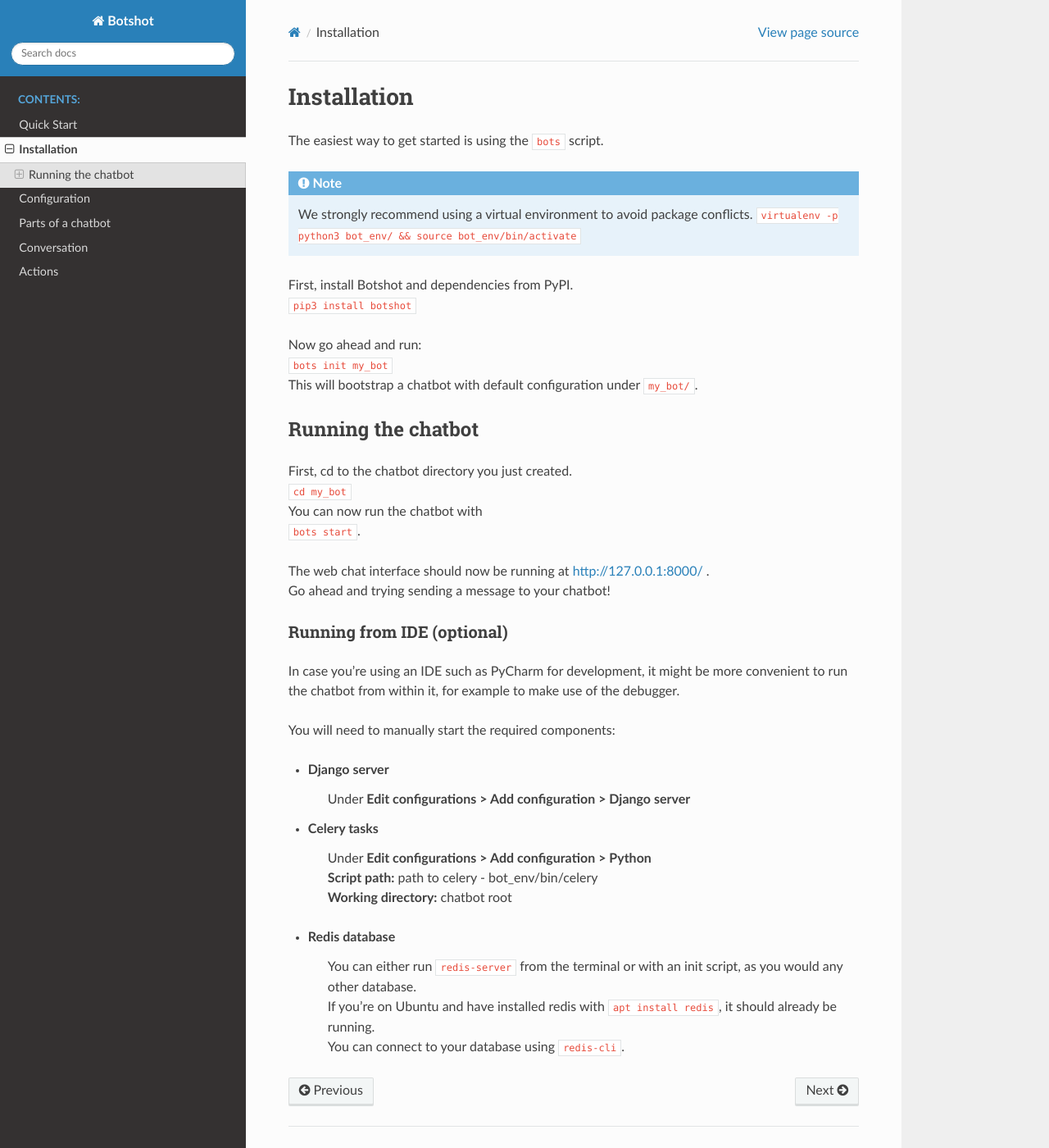
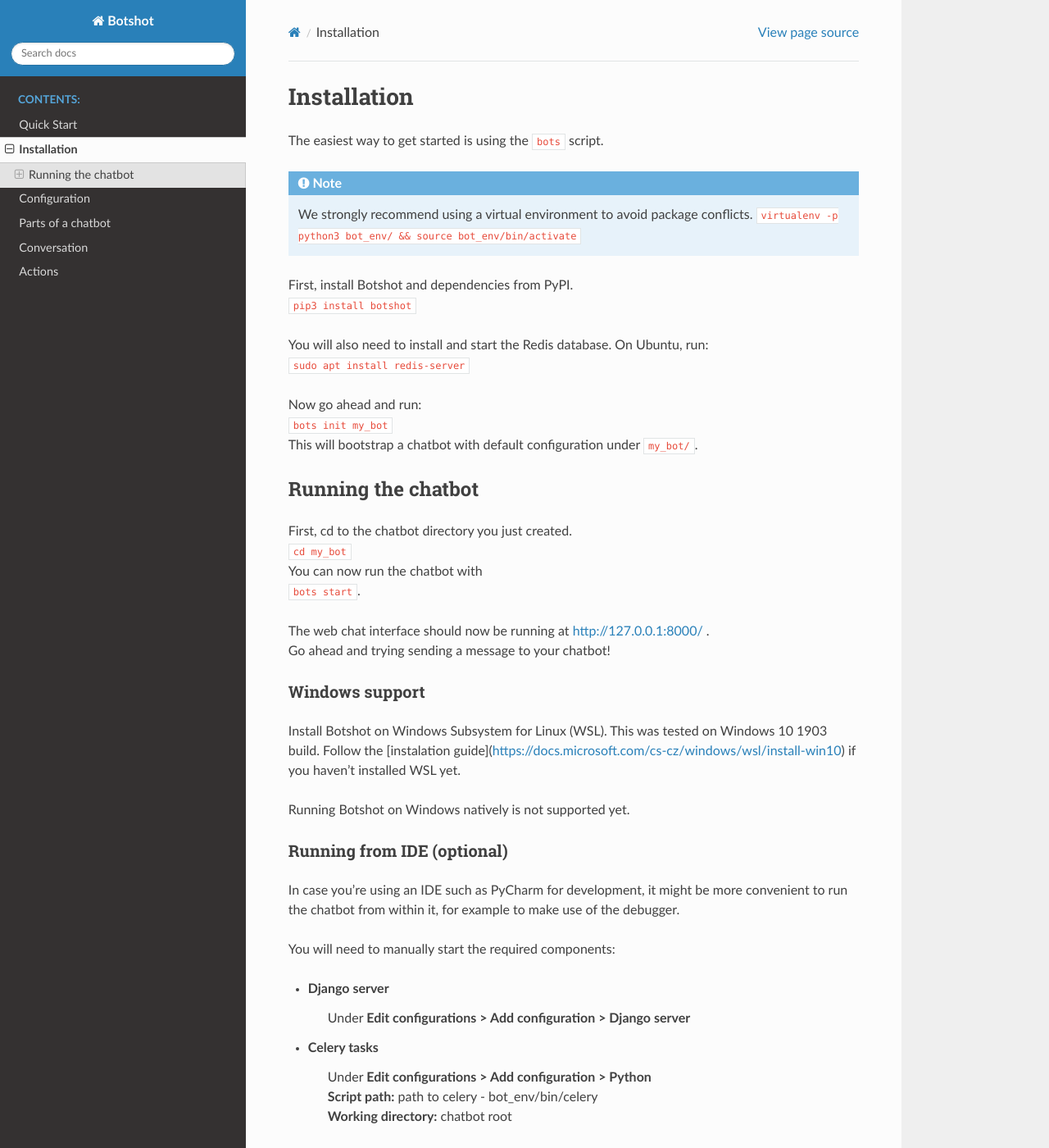
Before and after one commit to botshot/botshot, a Sphinx documentation site: the page built from docs/quickstart/installation.rst, in a window 1280 px wide and 1400 px high. Shown: the whole window at 82% size. Built offline with Sphinx 7.4.7 and the Read the Docs theme 2.0.0, drawn with Linux system fonts in a browser that asks for light colours.

Commit message:
Update documentation.

```diff
--- a/docs/quickstart/actions.rst
+++ b/docs/quickstart/actions.rst
@@ -101,6 +101,9 @@
     dialog.inactive(payload, seconds=None)
 
 .. TODO explain payloads
+
+Amazing, you're now ready to implement your first action. But wait, the chatbot does not yet understand anything the user said, what about that?
+Continue reading and you'll find out in `Natural language processing`.
 
 -------------------
 Message templates
--- a/docs/quickstart/installation.rst
+++ b/docs/quickstart/installation.rst
@@ -9,6 +9,9 @@
 
 | First, install Botshot and dependencies from PyPI.
 | ``pip3 install botshot``
+|
+| You will also need to install and start the Redis database. On Ubuntu, run:
+| ``sudo apt install redis-server``
 |
 | Now go ahead and run:
 | ``bots init my_bot``
@@ -25,6 +28,15 @@
 |
 | The web chat interface should now be running at http://127.0.0.1:8000/ .
 | Go ahead and trying sending a message to your chatbot!
+
+
++++++++++++++++++++++++++++
+Windows support
++++++++++++++++++++++++++++
+
+Install Botshot on Windows Subsystem for Linux (WSL). This was tested on Windows 10 1903 build. Follow the [instalation guide](https://docs.microsoft.com/cs-cz/windows/wsl/install-win10) if you haven't installed WSL yet.
+
+Running Botshot on Windows natively is not supported yet.
 
 +++++++++++++++++++++++++++
 Running from IDE (optional)
```
